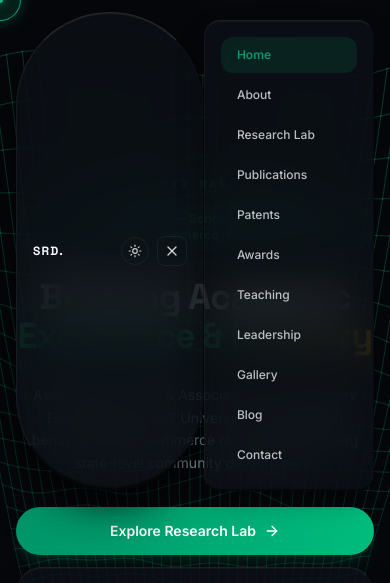
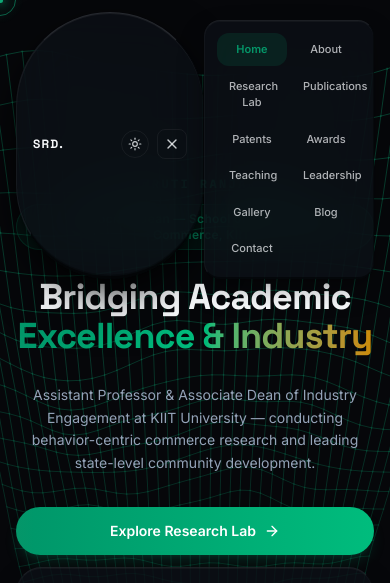
Before and after one commit to Pavanupadhyay27/sm-sir, a Next.js app: page / in a window 390 px wide. Both pictures are taken after a click on the button 342 px from the left and 34 px from the top of the page. Shown: the top 583 px of the page. Built offline with nearby package versions, Linux system fonts and the light colour scheme.

Commit message:
fix: compact mobile nav dropdown - 2-col grid layout

```diff
--- a/src/components/public/header.tsx
+++ b/src/components/public/header.tsx
@@ -130,10 +130,10 @@ export default function Header() {
           </div>
         </header>
 
-        {/* Mobile dropdown */}
+        {/* Mobile dropdown — compact 2-col grid */}
         {isOpen && (
           <div className="lg:hidden w-full mt-2 pointer-events-auto">
-            <nav className="flex flex-col gap-1 p-4 rounded-2xl glass border border-custom-border shadow-2xl">
+            <nav className="grid grid-cols-2 gap-1 p-3 rounded-2xl glass border border-custom-border shadow-2xl">
               {navLinks.map((link) => {
                 const active = pathname === link.href;
                 return (
@@ -141,10 +141,10 @@ export default function Header() {
                     key={link.name}
                     href={link.href}
                     onClick={() => setIsOpen(false)}
-                    className={`px-4 py-2.5 rounded-xl text-xs font-medium transition-all ${
+                    className={`px-3 py-2 rounded-xl text-[11px] font-medium text-center transition-all ${
                       active
                         ? "bg-primary-emerald/15 text-primary-emerald font-semibold"
-                        : "text-custom-fg/75 hover:bg-custom-fg/5 hover:text-custom-fg"
+                        : "text-custom-fg/70 hover:bg-custom-fg/5 hover:text-custom-fg"
                     }`}
                   >
                     {link.name}
```
